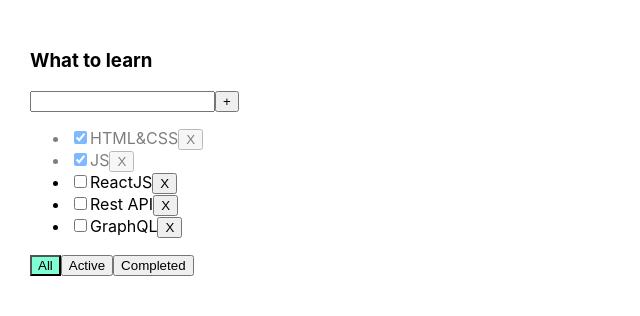
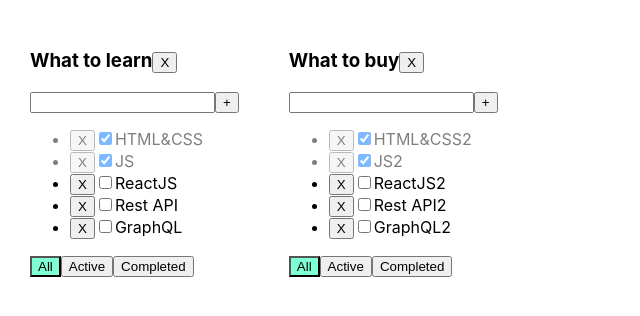
Before and after one commit to Sheih101/todolist, a React (Create React App) app: page / in a window 1280 px wide. Shown: the top 316 px of the page, without its empty margins (0-640 px from the left). Built offline with nearby package versions, Linux system fonts and the light colour scheme.

Commit message:
todolists

```diff
--- a/src/App.tsx
+++ b/src/App.tsx
@@ -1,61 +1,87 @@
 import React, {useState} from 'react';
 import './App.css';
-import {TaskType, Todolist} from './Todolist';
+import {Todolist} from './Todolist';
 import {v1} from "uuid";
 
 export type FilterValuesType = "all" | "completed" | "active";
+export type TodolistsType = {
+    id: string
+    title: string
+    filter: FilterValuesType
+}
 
 export function App() {
     //state
-    let [tasks, setTasks] = useState<Array<TaskType>>([
+    const todolistID1 = v1();
+    const todolistID2 = v1();
+    const [todolists, setTodolists] = useState<Array<TodolistsType>>([
+        {id: todolistID1, title: 'What to learn', filter: 'all'},
+        {id: todolistID2, title: 'What to buy', filter: 'all'},
+    ])
+    const [tasks, setTasks] = useState({
+        [todolistID1]: [
             {id: v1(), title: "HTML&CSS", isDone: true},
             {id: v1(), title: "JS", isDone: true},
             {id: v1(), title: "ReactJS", isDone: false},
             {id: v1(), title: "Rest API", isDone: false},
-        {id: v1(), title: "GraphQL", isDone: false}
-    ])
-    let [filter, setFilter] = useState<FilterValuesType>("all")
+            {id: v1(), title: "GraphQL", isDone: false},
+        ],
+        [todolistID2]: [
+            {id: v1(), title: "HTML&CSS2", isDone: true},
+            {id: v1(), title: "JS2", isDone: true},
+            {id: v1(), title: "ReactJS2", isDone: false},
+            {id: v1(), title: "Rest API2", isDone: false},
+            {id: v1(), title: "GraphQL2", isDone: false},
+        ]
+    });
     //callBack functions
-    const removeTask = (id: string) => {
-        let removedTasks = tasks.filter(t => t.id !== id)
-        setTasks(removedTasks)
+    const addTask = (todolistID:string, title: string) => {
+        const newTask = {id: v1(), title: title, isDone: false}
+        setTasks({...tasks, [todolistID]: [newTask, ...tasks[todolistID]]})
     }
-    const changeFilter = (value: FilterValuesType) => {
-        setFilter(value)
+    const removeTask = (todolistID:string, id: string) => {
+        setTasks({...tasks, [todolistID]: tasks[todolistID].filter(f => f.id !== id)})
     }
-    const addTask = (title: string) => {
-        let newTask = {id: v1(), title: title, isDone: false}
-        let newTasks = [newTask, ...tasks]
-        setTasks(newTasks)
+    const changeTaskStatus = (todolistID:string, taskId: string, isDone: boolean) => {
+        setTasks({...tasks, [todolistID]: tasks[todolistID].map(m => m.id === taskId ? {...m, isDone} : m)})
     }
-    const changeStatus = (taskId: string, isDone: boolean) => {
-        let task = tasks.find(t => t.id === taskId)//погуглить про find
-        if (task) { //погуглить псевдо истина псевдо ложь
-            task.isDone = isDone
+    const changeFilter = (todolistID:string, value: FilterValuesType) => {
+        setTodolists(todolists.map(m => m.id === todolistID ? {...m, filter: value} : m))
     }
-        setTasks([...tasks])
-    }
-    //tasks for render
-    let tasksForTodolist = tasks
-    if (filter === "completed") {
-        tasksForTodolist = tasks.filter(t => t.isDone)
-    }
-    if (filter === "active") {
-        tasksForTodolist = tasks.filter(t => !t.isDone)
+    const removeTodolist = (todolistID:string) => {
+        setTodolists(todolists.filter(f => f.id !== todolistID))
+        delete tasks[todolistID]
     }
 
     return (
         <div className="App">
+            {
+                todolists.map(tl => {
+
+                    let tasksForTodolist = tasks[tl.id]
+                    if (tl.filter === "completed") {
+                        tasksForTodolist = tasks[tl.id].filter(t => t.isDone)
+                    }
+                    if (tl.filter === "active") {
+                        tasksForTodolist = tasks[tl.id].filter(t => !t.isDone)
+                    }
+
+                    return (
                         <Todolist
-                title="What to learn"
                             tasks={tasksForTodolist}
+                            key={tl.id}
+                            todolistID={tl.id}
+                            title={tl.title}
+                            filter={tl.filter}
+                            addTask={addTask}
                             removeTask={removeTask}
+                            changeTaskStatus={changeTaskStatus}
                             changeFilter={changeFilter}
-                addTask={addTask}
-                changeTaskStatus={changeStatus}
-                filter={filter}
+                            removeTodolist={removeTodolist}
                         />
-
+                    )
+                })
+            }
         </div>
     );
 }
--- a/src/Todolist.tsx
+++ b/src/Todolist.tsx
@@ -7,13 +7,15 @@
     isDone: boolean
 }
 export type PropsType = {
+    tasks: Array<TaskType>
     title: string
-    tasks: Array<TaskType>
-    removeTask: (TaskId: string) => void
-    changeFilter: (value: FilterValuesType) => void
-    addTask: (title: string) => void
-    changeTaskStatus: (taskId: string, isDone: boolean) => void
+    todolistID: string
     filter: FilterValuesType
+    addTask: (todolistID: string, title: string) => void
+    removeTask: (todolistID: string, TaskId: string) => void
+    changeTaskStatus: (todolistID: string, taskId: string, isDone: boolean) => void
+    changeFilter: (todolistID: string, value: FilterValuesType) => void
+    removeTodolist: (todolistID: string) => void
 }
 
 export function Todolist(props: PropsType) {
@@ -27,24 +29,28 @@
     const onKeyPressHandler = (e: KeyboardEvent<HTMLInputElement>) => {
         setError(null)
         if (e.ctrlKey && e.charCode === 13) {
-            props.addTask(title.trim())
+            props.addTask(props.todolistID, title.trim())
             setTitle("")
         }
     }
     const addTask = () => {
         if (title.trim() !== "") {
-            props.addTask(title.trim())
+            props.addTask(props.todolistID, title.trim())
             setTitle("")
         } else {
             setError("Title is required!")
         }
     }
-    const onAllClickHandler = () => props.changeFilter("all")
-    const onActiveClickHandler = () => props.changeFilter("active")
-    const onCompletedClickHandler = () => props.changeFilter("completed")
+    const onTodoRemoveClickHandler = () => props.removeTodolist(props.todolistID)
+    const onAllClickHandler = () => props.changeFilter(props.todolistID, "all")
+    const onActiveClickHandler = () => props.changeFilter(props.todolistID, "active")
+    const onCompletedClickHandler = () => props.changeFilter(props.todolistID, "completed")
 
     return <div>
-        <h3>{props.title}</h3>
+        <h3>
+            {props.title}
+            <button onClick={onTodoRemoveClickHandler}>X</button>
+        </h3>
         <div>
             <input value={title}
                    onChange={onNewTitleChangeHandler}
@@ -57,18 +63,21 @@
             {
                 props.tasks.map(t => {
                     const onRemoveHandler = () => {
-                        props.removeTask(t.id)
+                        props.removeTask(props.todolistID, t.id)
                     }
                     const onChangeHandler = (e: ChangeEvent<HTMLInputElement>) => {
-                        props.changeTaskStatus(t.id, e.currentTarget.checked)
+                        props.changeTaskStatus(props.todolistID, t.id, e.currentTarget.checked)
                     }
-                    return <li key={t.id} className={t.isDone ? "is-done" : ""}>
-                        <input type="checkbox"
-                               onChange={onChangeHandler}
-                               checked={t.isDone}/>
-                        <span>{t.title}</span>
-                        <button onClick={onRemoveHandler}>X</button>
-                    </li>
+
+                    return (
+                        <li key={t.id} className={t.isDone ? "is-done" : ""}>
+                            <button onClick={onRemoveHandler}>X</button>
+                            <input type="checkbox"
+                                   onChange={onChangeHandler}
+                                   checked={t.isDone}/>
+                            <span>{t.title}</span>
+                        </li>
+                    )
                 })
             }
         </ul>
```
Lines whose indentation alone changed are shown as unchanged.
